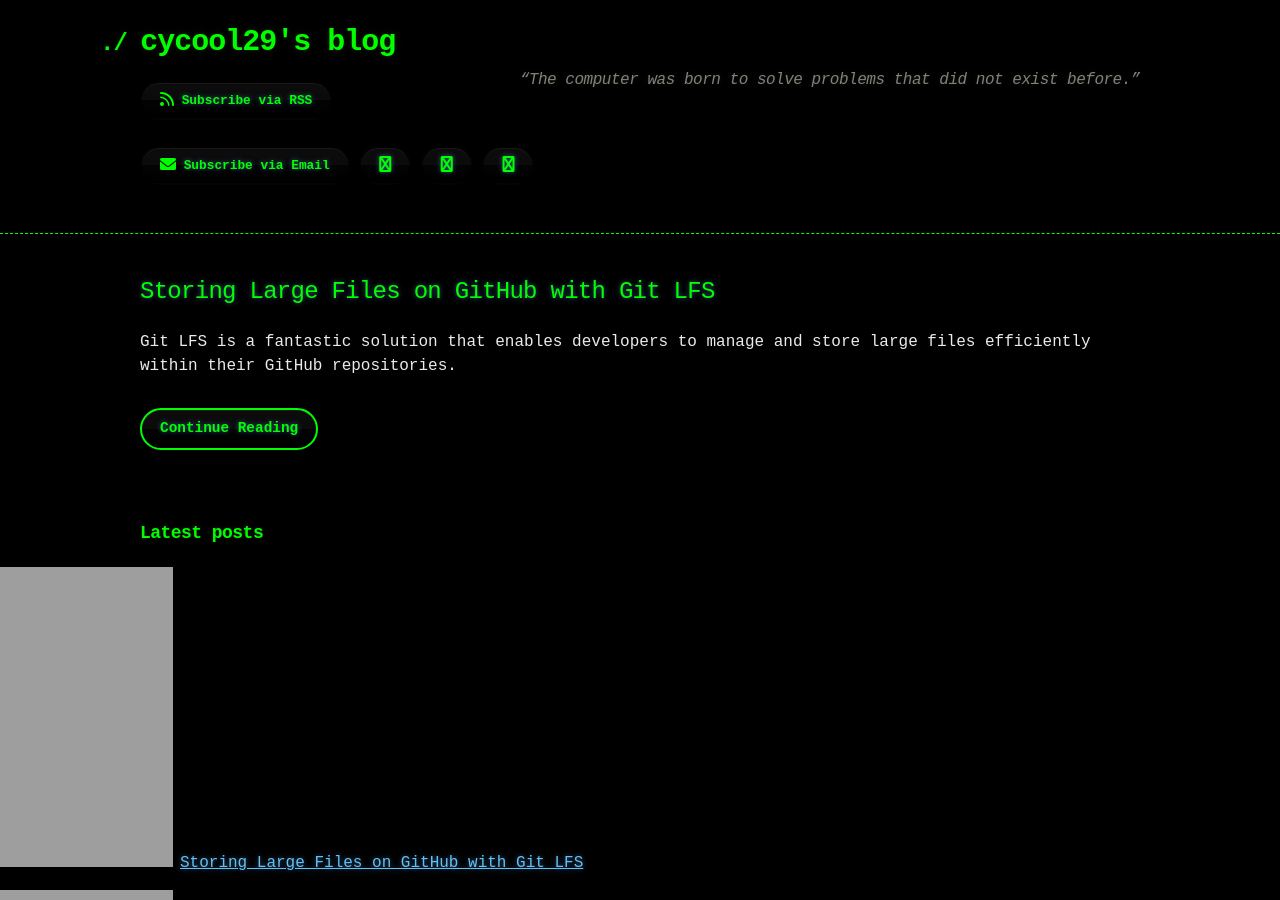
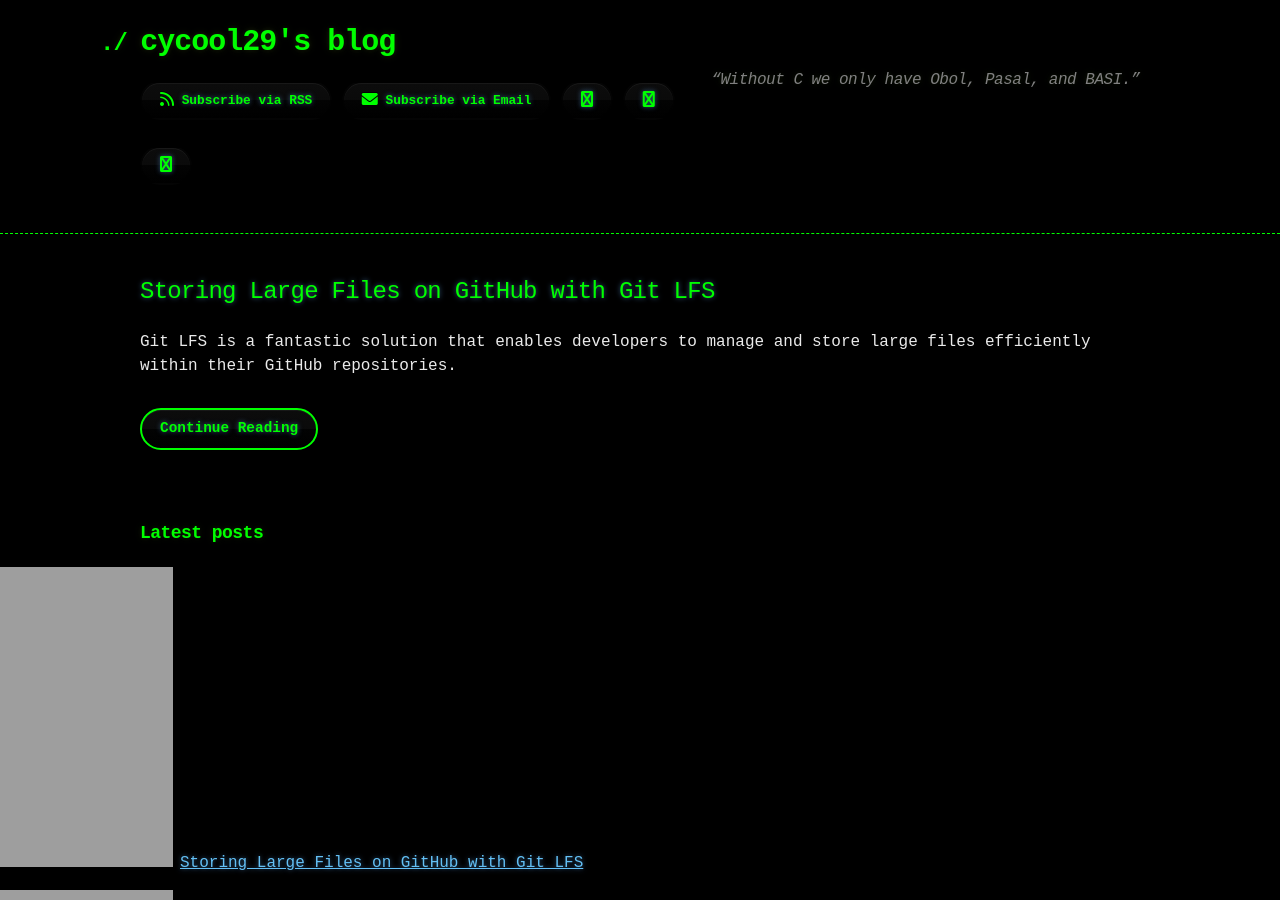
Before and after one commit to cycool29/cycool29.github.io, a Jekyll site: the page built from index.md, in a window 1280 px wide and 900 px high. Built offline with Jekyll 4.4.1, drawn with Linux system fonts in a browser that asks for light colours; a style sheet for code colours, icons or effects is not loaded.

Commit message:
Update quotes

```diff
--- a/_config.yml
+++ b/_config.yml
@@ -1,5 +1,5 @@
 title: cycool29's blog
-description: "“The computer was born to solve problems that did not exist before.” "
+description: "“Without C we only have Obol, Pasal, and BASI.” "
 bio: A high school student. Intermediate in Python, Git, Bash. Learning JavaScript. He/Him. "
 author: cycool29
 url: https://cycool29.github.io
```
